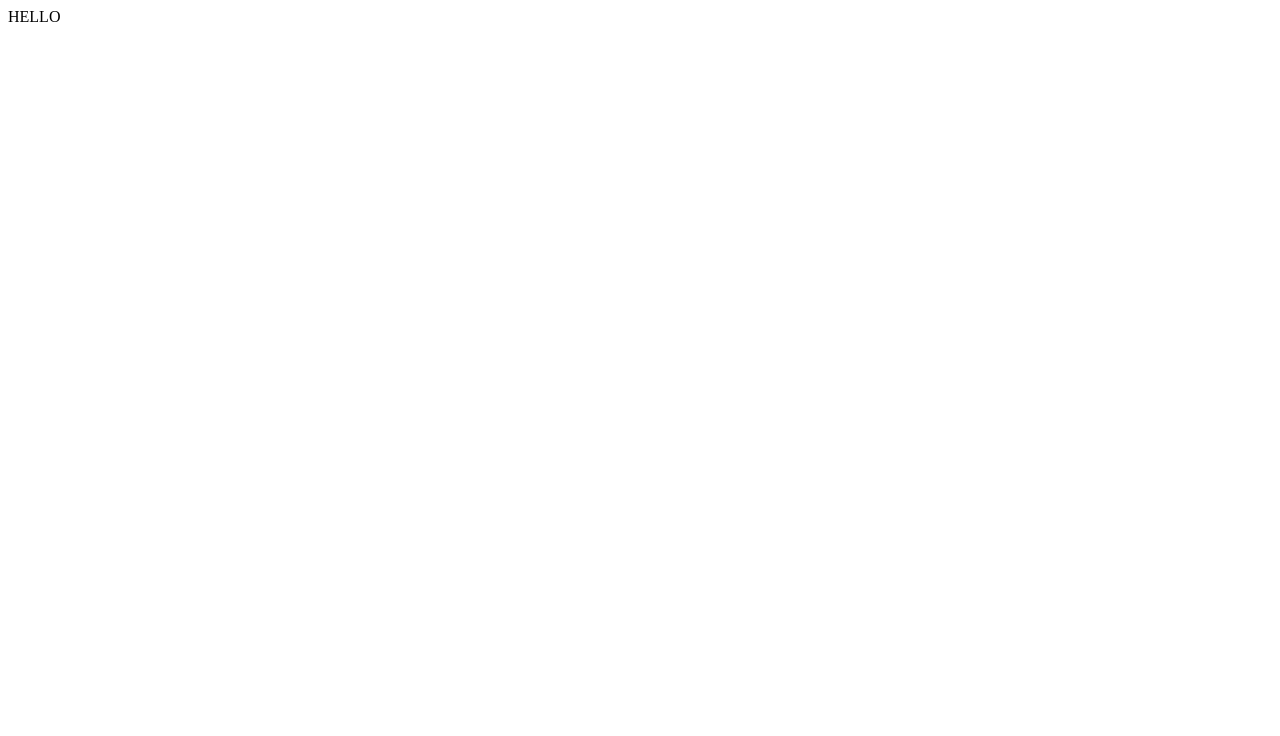
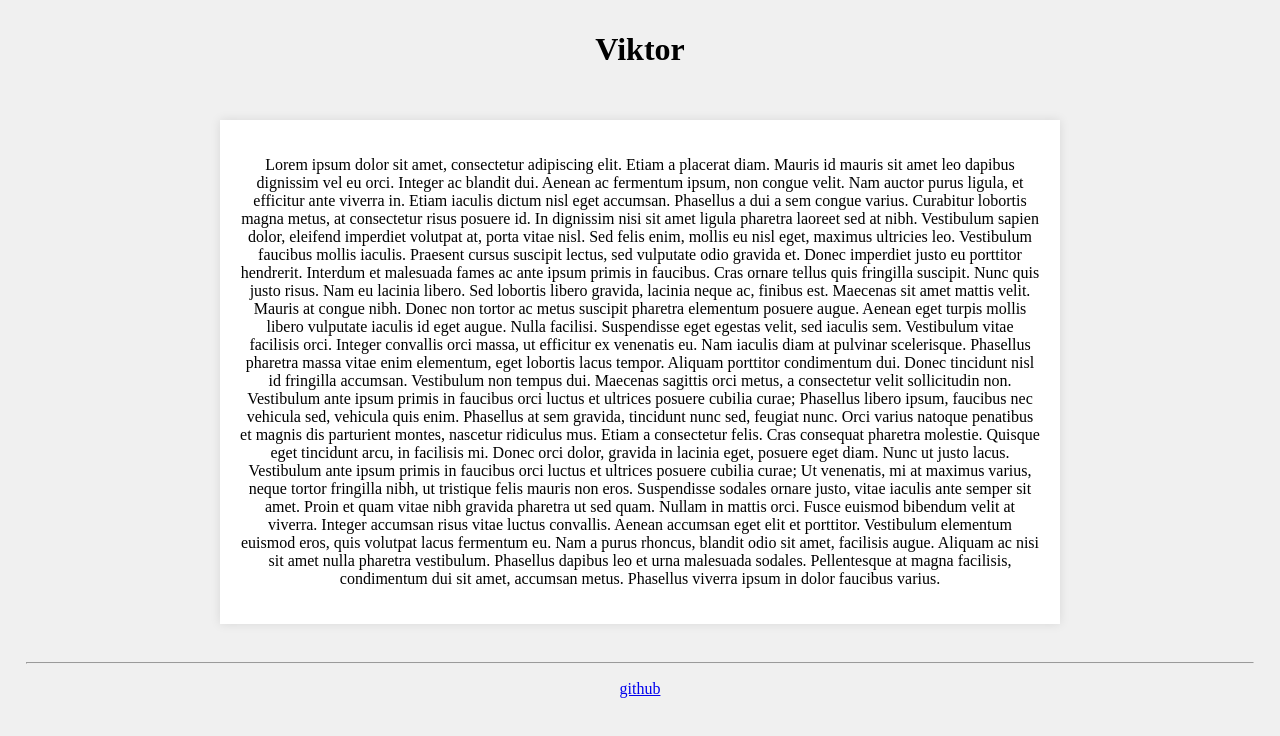
Before and after one commit to viktorbjo/viktorbjo.github.io, a plain HTML site: page index.html in a window 1280 px wide. Drawn offline with Linux system fonts and the light colour scheme.

Commit message:
testar lite

```diff
--- a/index.html
+++ b/index.html
@@ -3,9 +3,35 @@
 <head>
     <meta charset="UTF-8">
     <meta name="viewport" content="width=device-width, initial-scale=1.0">
-    <title>Document</title>
+    <title>Viktorbjo</title>
+    <link rel="stylesheet" type="text/css" href="style.css">
 </head>
 <body>
-    HELLO
+
+    <header>
+        <h1>Viktor</h1>
+    </header>
+
+    <main>
+        <p>
+
+            Lorem ipsum dolor sit amet, consectetur adipiscing elit. Etiam a placerat diam. Mauris id mauris sit amet leo dapibus dignissim vel eu orci. Integer ac blandit dui. Aenean ac fermentum ipsum, non congue velit. Nam auctor purus ligula, et efficitur ante viverra in. Etiam iaculis dictum nisl eget accumsan. Phasellus a dui a sem congue varius. Curabitur lobortis magna metus, at consectetur risus posuere id. In dignissim nisi sit amet ligula pharetra laoreet sed at nibh. Vestibulum sapien dolor, eleifend imperdiet volutpat at, porta vitae nisl. Sed felis enim, mollis eu nisl eget, maximus ultricies leo. Vestibulum faucibus mollis iaculis. Praesent cursus suscipit lectus, sed vulputate odio gravida et.
+
+            Donec imperdiet justo eu porttitor hendrerit. Interdum et malesuada fames ac ante ipsum primis in faucibus. Cras ornare tellus quis fringilla suscipit. Nunc quis justo risus. Nam eu lacinia libero. Sed lobortis libero gravida, lacinia neque ac, finibus est. Maecenas sit amet mattis velit. Mauris at congue nibh. Donec non tortor ac metus suscipit pharetra elementum posuere augue. Aenean eget turpis mollis libero vulputate iaculis id eget augue. Nulla facilisi. Suspendisse eget egestas velit, sed iaculis sem. Vestibulum vitae facilisis orci. Integer convallis orci massa, ut efficitur ex venenatis eu. Nam iaculis diam at pulvinar scelerisque.
+
+            Phasellus pharetra massa vitae enim elementum, eget lobortis lacus tempor. Aliquam porttitor condimentum dui. Donec tincidunt nisl id fringilla accumsan. Vestibulum non tempus dui. Maecenas sagittis orci metus, a consectetur velit sollicitudin non. Vestibulum ante ipsum primis in faucibus orci luctus et ultrices posuere cubilia curae; Phasellus libero ipsum, faucibus nec vehicula sed, vehicula quis enim.
+
+            Phasellus at sem gravida, tincidunt nunc sed, feugiat nunc. Orci varius natoque penatibus et magnis dis parturient montes, nascetur ridiculus mus. Etiam a consectetur felis. Cras consequat pharetra molestie. Quisque eget tincidunt arcu, in facilisis mi. Donec orci dolor, gravida in lacinia eget, posuere eget diam. Nunc ut justo lacus. Vestibulum ante ipsum primis in faucibus orci luctus et ultrices posuere cubilia curae;
+
+            Ut venenatis, mi at maximus varius, neque tortor fringilla nibh, ut tristique felis mauris non eros. Suspendisse sodales ornare justo, vitae iaculis ante semper sit amet. Proin et quam vitae nibh gravida pharetra ut sed quam. Nullam in mattis orci. Fusce euismod bibendum velit at viverra. Integer accumsan risus vitae luctus convallis. Aenean accumsan eget elit et porttitor. Vestibulum elementum euismod eros, quis volutpat lacus fermentum eu. Nam a purus rhoncus, blandit odio sit amet, facilisis augue. Aliquam ac nisi sit amet nulla pharetra vestibulum. Phasellus dapibus leo et urna malesuada sodales. Pellentesque at magna facilisis, condimentum dui sit amet, accumsan metus. Phasellus viverra ipsum in dolor faucibus varius. </p>
+    </main>
+
+    <footer>
+        <hr>
+        <p>
+            <a href="https://github.com/viktorbjo">github</a>
+        </p>
+    </footer>
+
 </body>
 </html>
--- /dev/null
+++ b/style.css
@@ -0,0 +1,38 @@
+body {
+
+    margin: 0;
+    padding: 0;
+    background-color: #f0f0f0;
+}
+
+header {
+
+    color: #000000;
+    padding: 10px;
+    text-align: center;
+}
+
+main {
+    max-width: 800px;
+    margin: 20px auto;
+    padding: 20px;
+    background-color: #fff;
+    text-align: center;
+    box-shadow: 0 0 10px rgba(0, 0, 0, 0.1);
+}
+
+hr {
+    display: block;
+    margin-top: 0.5em;
+    margin-bottom: 0.5em;
+    margin-left: 1em;
+    margin-right: 1em;
+    border-style: inset;
+    border-width: 1px;
+  }
+
+footer {
+    position: relative;
+    padding: 10px;
+    text-align: center;
+}
```
